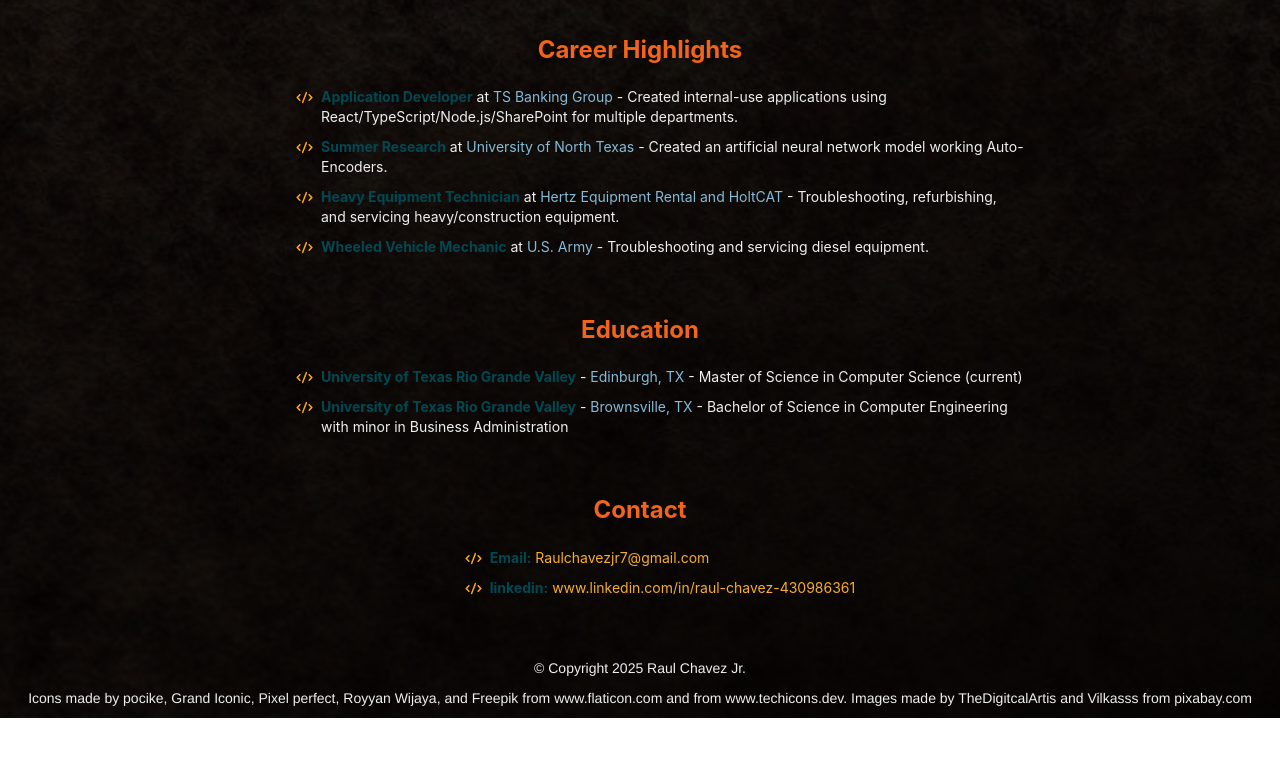
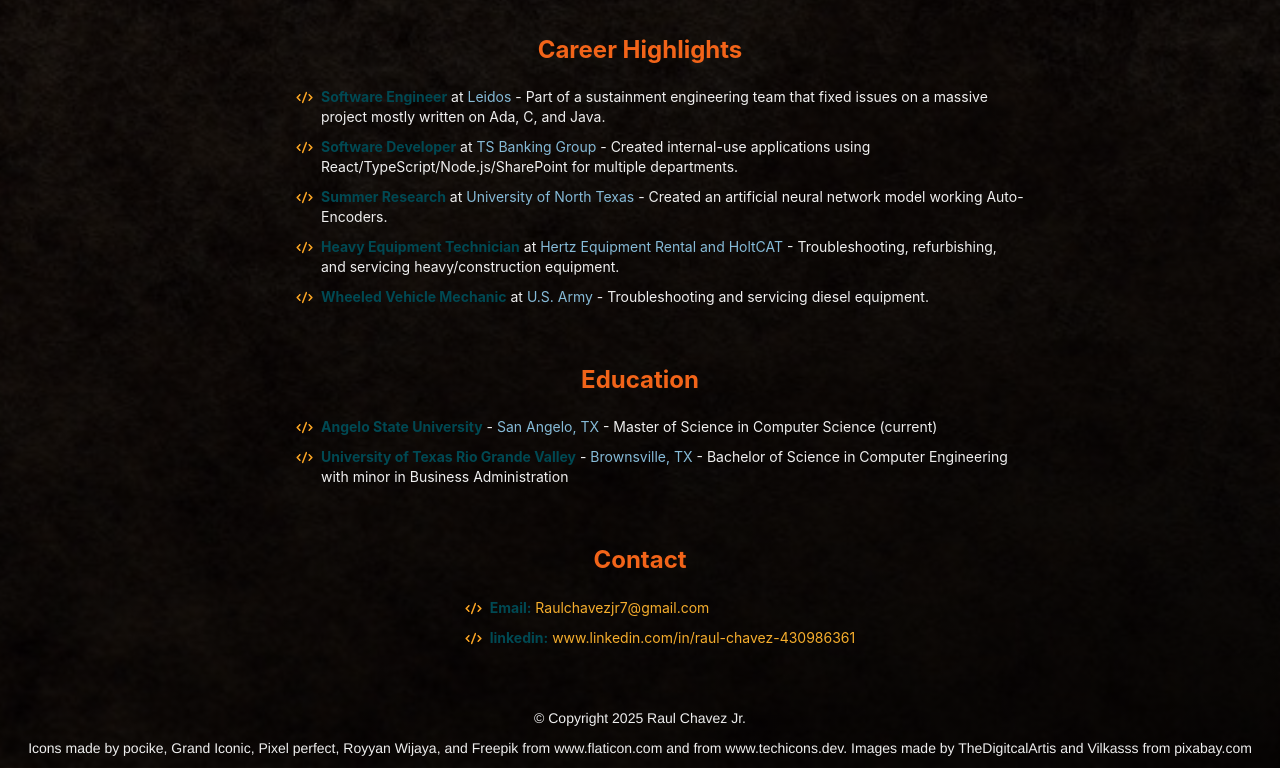
Before and after one commit to raulchavezjr7/my-portfolio, a plain HTML site: page index.html in a window 1280 px wide. Shown: the part 1484-2252 px from the top of the page. Before the commit the page ends 2202 px from the top, so only its background shows below. Drawn offline with nearby package versions, Linux system fonts and the light colour scheme.

Commit message:
Added school and job

```diff
--- a/index.html
+++ b/index.html
@@ -257,7 +257,12 @@
       <h3>Career Highlights</h3>
       <ul>
         <li>
-          <span class="sub-title">Application Developer</span> at
+          <span class="sub-title">Software Engineer</span> at
+          <span class="sub-company">Leidos</span> - Part of a sustainment engineering
+          team that fixed issues on a massive project mostly written on Ada, C, and Java.
+        </li>
+        <li>
+          <span class="sub-title">Software Developer</span> at
           <span class="sub-company">TS Banking Group</span> - Created
           internal-use applications using React/TypeScript/Node.js/SharePoint
           for multiple departments.
@@ -285,8 +290,8 @@
       <h3>Education</h3>
       <ul>
         <li>
-          <span class="sub-title">University of Texas Rio Grande Valley</span> -
-          <span class="sub-company">Edinburgh, TX</span> - Master of Science in
+          <span class="sub-title">Angelo State University</span> -
+          <span class="sub-company">San Angelo, TX</span> - Master of Science in
           Computer Science (current)
         </li>
         <li>
```
